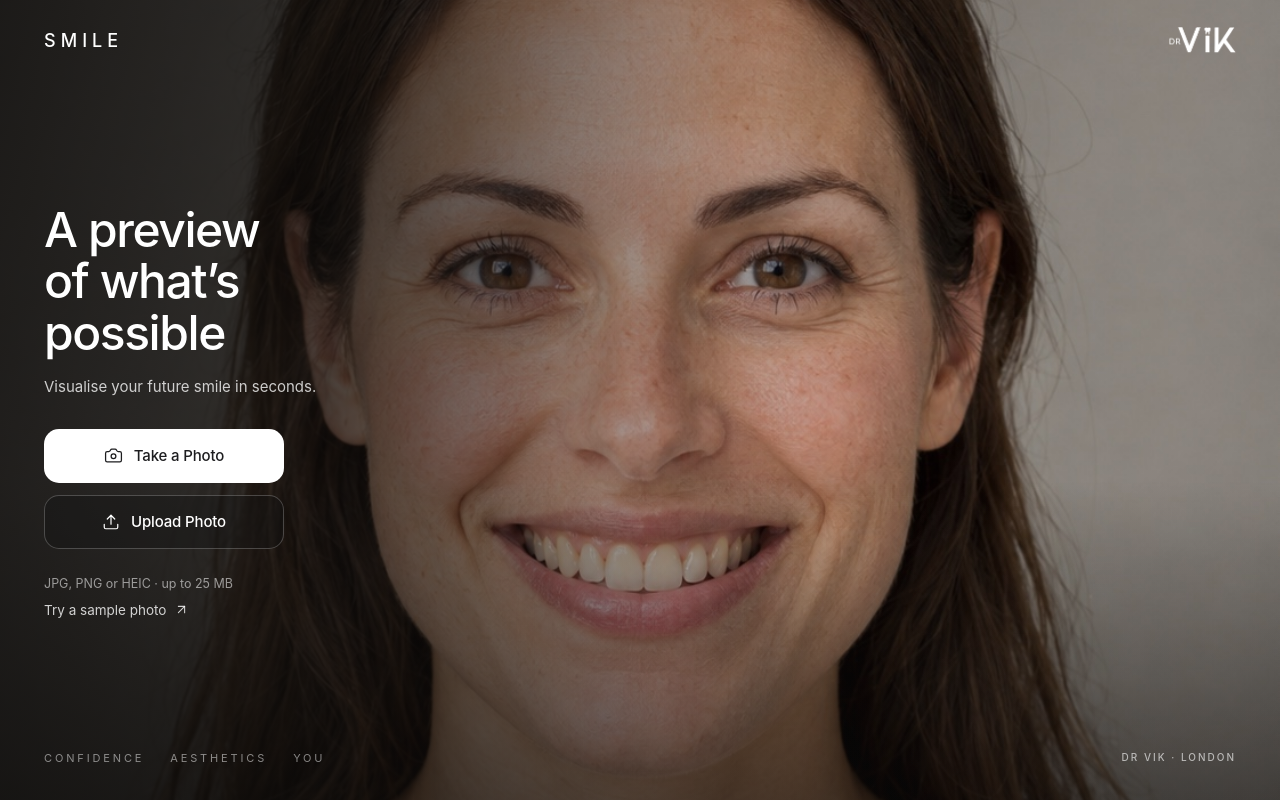
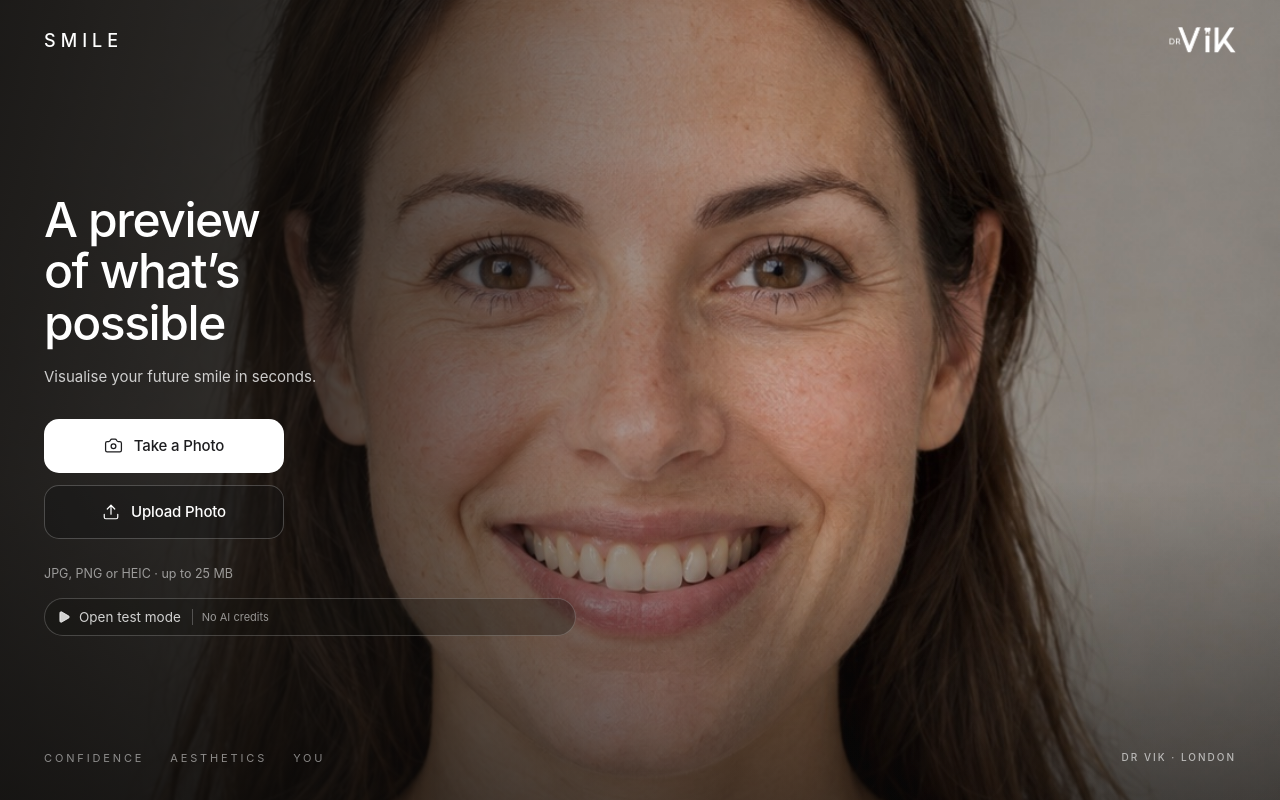
Before and after one commit to DRVikB/smile-by-dr-vik, a Next.js app: page / in a window 1280 px wide. Built offline with nearby package versions, Linux system fonts and the light colour scheme.

Commit message:
Add no-cost guided test mode

```diff
--- a/src/app/globals.css
+++ b/src/app/globals.css
@@ -256,6 +256,24 @@ h3 {
 .nav-action:hover {
   background: rgba(0, 0, 0, 0.05);
 }
+.nav-actions {
+  display: flex;
+  align-items: center;
+  gap: 8px;
+}
+.test-mode-pill {
+  display: inline-flex;
+  align-items: center;
+  min-height: 28px;
+  padding: 0 10px;
+  border-radius: 100px;
+  background: rgba(0, 113, 227, 0.09);
+  color: #0068d5;
+  font-size: 11px;
+  font-weight: 600;
+  letter-spacing: 0.04em;
+  text-transform: uppercase;
+}
 main {
   flex: 1;
   display: flex;
@@ -594,10 +612,24 @@ main {
   gap: 8px;
   font-size: 13.5px;
   color: rgba(255, 255, 255, 0.8);
-  padding: 6px 0;
+  margin-top: 14px;
+  padding: 8px 12px;
+  border-radius: 100px;
+  border: 1px solid rgba(255, 255, 255, 0.2);
+  background: rgba(18, 17, 16, 0.3);
+  -webkit-backdrop-filter: blur(16px);
+  backdrop-filter: blur(16px);
 }
 .sample-button:hover:not(:disabled) {
   color: #fff;
+  background: rgba(18, 17, 16, 0.5);
+}
+.sample-button > span {
+  margin-left: 3px;
+  padding-left: 9px;
+  border-left: 1px solid rgba(255, 255, 255, 0.24);
+  color: rgba(255, 255, 255, 0.55);
+  font-size: 11px;
 }
 
 /* ============================================================
@@ -1287,6 +1319,7 @@ main {
 }
 .disclaimer,
 .demo-notice,
+.test-notice,
 .storage-note {
   font-size: 12px;
   line-height: 1.55;
@@ -1294,6 +1327,9 @@ main {
   margin: 14px auto 0;
   max-width: 620px;
   text-align: center;
+}
+.test-notice {
+  color: #0068d5;
 }
 .demo-notice span {
   color: var(--text-primary);
--- a/src/app/page.tsx
+++ b/src/app/page.tsx
@@ -1,13 +1,13 @@
 "use client";
 import { useEffect, useRef, useState } from "react";
 import {
-  ArrowUpRight,
   Check,
   Columns2,
   Download,
   ImagePlus,
   Maximize2,
   MoveHorizontal,
+  Play,
   Rows2,
   X,
 } from "lucide-react";
@@ -57,6 +57,8 @@ export default function Smile() {
   const [saveOpen, setSaveOpen] = useState(false);
   const [fullscreen, setFullscreen] = useState(false);
   const [holding, setHolding] = useState(false);
+  const [testMode, setTestMode] = useState(false);
+  const [testPreview, setTestPreview] = useState<string | null>(null);
   useSmileTools({ screen, hasPhoto: !!photo, settings, busy }, setSettings);
   const replacement = useRef<HTMLInputElement>(null);
   const referenceInput = useRef<HTMLInputElement>(null);
@@ -113,23 +115,46 @@ export default function Smile() {
   function selectPhoto(p: Photo) {
     setPhoto(p);
     setResult(null);
+    setTestMode(false);
+    setTestPreview(null);
     setError("");
     setCamera(false);
   }
 
-  async function sample() {
+  async function openTestMode() {
+    if (sampleBusy) return;
     setSampleBusy(true);
     setError("");
     try {
-      const response = await fetch("/sample-smile.jpg");
-      if (!response.ok) throw new Error();
-      const blob = await response.blob();
-      const p = await preparePhoto(
-        new File([blob], "Sample photograph.jpg", { type: "image/jpeg" }),
-      );
-      selectPhoto({ ...p, isSample: true });
+      const [patientResponse, previewResponse] = await Promise.all([
+        fetch("/sample-smile.jpg"),
+        fetch("/test-smile-preview.jpg"),
+      ]);
+      if (!patientResponse.ok || !previewResponse.ok) throw new Error();
+      const [patientBlob, previewBlob] = await Promise.all([
+        patientResponse.blob(),
+        previewResponse.blob(),
+      ]);
+      const [patient, preview] = await Promise.all([
+        preparePhoto(
+          new File([patientBlob], "Dr Vik test patient.jpg", {
+            type: "image/jpeg",
+          }),
+        ),
+        preparePhoto(
+          new File([previewBlob], "Dr Vik test preview.jpg", {
+            type: "image/jpeg",
+          }),
+        ),
+      ]);
+      setPhoto({ ...patient, isSample: true });
+      setTestPreview(preview.dataUrl);
+      setTestMode(true);
+      setResult(null);
+      setSettings({ ...defaultSettings });
+      setScreen("design");
     } catch {
-      setError("The sample photo couldn’t load. Please upload a photo instead.");
+      setError("Test mode couldn’t open. Please try again.");
     } finally {
       setSampleBusy(false);
     }
@@ -140,6 +165,16 @@ export default function Smile() {
     settingsIn: SmileSettings,
     controller: AbortController,
   ): Promise<GenerationResult> {
+    if (testMode && testPreview) {
+      await new Promise((resolve) => setTimeout(resolve, 1200));
+      if (controller.signal.aborted) throw controller.signal.reason;
+      const { alignPreview } = await import("@/lib/photos");
+      return {
+        image: await alignPreview(testPreview, photoIn),
+        mode: "live",
+        variationId: crypto.randomUUID(),
+      };
+    }
     const r = await fetch("/api/generate-smile", {
       method: "POST",
       headers: { "Content-Type": "application/json" },
@@ -276,6 +311,8 @@ export default function Smile() {
     setPhoto(null);
     setResult(null);
     setReference(null);
+    setTestMode(false);
+    setTestPreview(null);
     setOptions(null);
     setFullscreen(false);
     setSettings({ ...defaultSettings });
@@ -343,16 +380,22 @@ export default function Smile() {
       }
       action={
         screen === "design" ? (
+          <div className="nav-actions">
+            {testMode && <span className="test-mode-pill">Test mode</span>}
             <button
               className="nav-action"
               onClick={() => setSettings({ ...defaultSettings })}
             >
               Reset
             </button>
+          </div>
         ) : screen === "preview" ? (
+          <div className="nav-actions">
+            {testMode && <span className="test-mode-pill">Test mode</span>}
             <button className="nav-action" onClick={() => setSaveOpen(true)}>
               Save
             </button>
+          </div>
         ) : undefined
       }
     >
@@ -400,11 +443,12 @@ export default function Smile() {
                 {!photo && (
                   <button
                     className="sample-button"
-                    onClick={() => void sample()}
+                    onClick={() => void openTestMode()}
                     disabled={sampleBusy}
                   >
-                    {sampleBusy ? "Opening…" : "Try a sample photo"}
-                    <ArrowUpRight size={15} strokeWidth={1.7} />
+                    <Play size={14} fill="currentColor" strokeWidth={1.7} />
+                    {sampleBusy ? "Opening…" : "Open test mode"}
+                    <span>No AI credits</span>
                   </button>
                 )}
               </div>
@@ -493,6 +537,7 @@ export default function Smile() {
                       Replace photo
                     </button>
                     <span>
+                      {testMode && <b>Test mode · </b>}
                       {settings.teeth} upper teeth · {settings.targetShade}
                     </span>
                   </div>
@@ -539,6 +584,12 @@ export default function Smile() {
                 <p className="demo-notice">
                   <span>Demo preview</span>Your original photo is shown on both
                   sides. AI smile editing isn’t connected yet.
+                </p>
+              )}
+              {testMode && (
+                <p className="test-notice">
+                  Test mode uses a prepared Dr Vik example, so no AI credits are
+                  used.
                 </p>
               )}
               <BottomActionBar
```
Also changed, not shown: public/test-smile-preview.jpg (added). Lines whose indentation alone changed are shown as unchanged.
